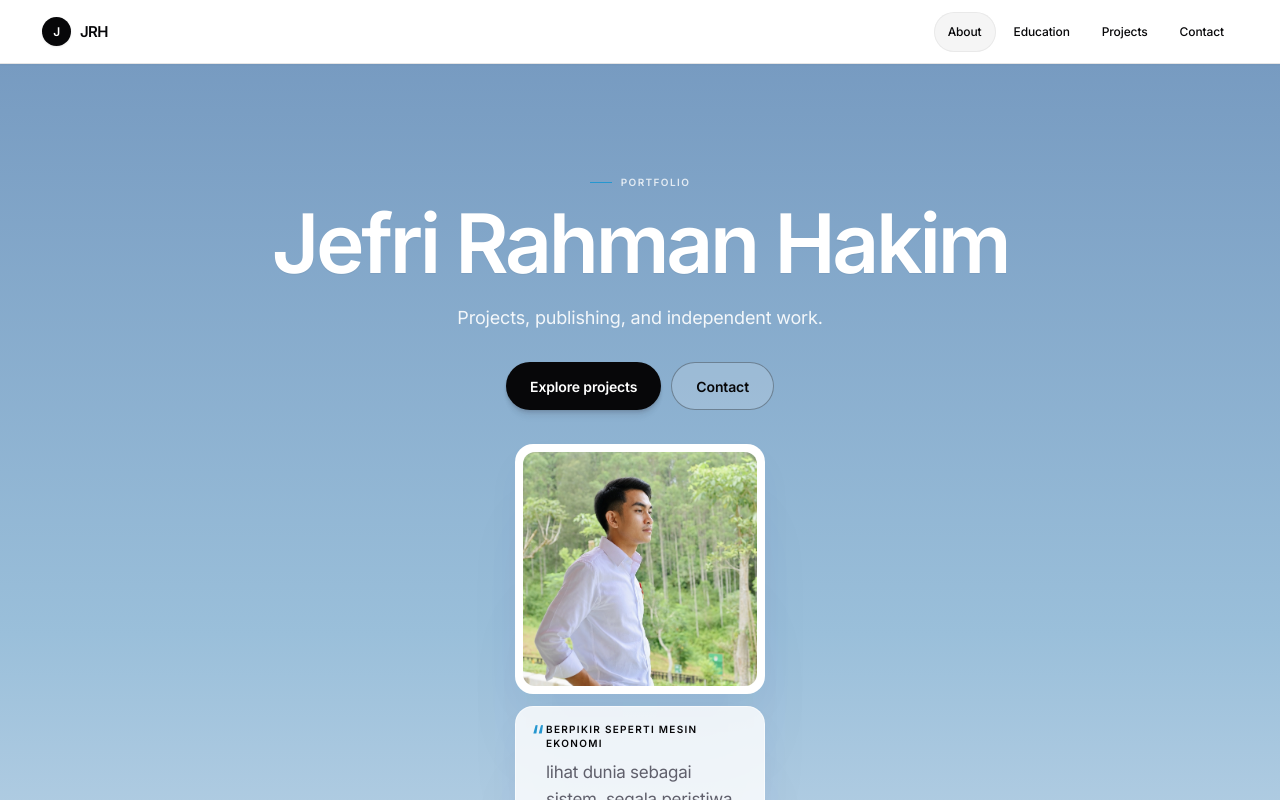
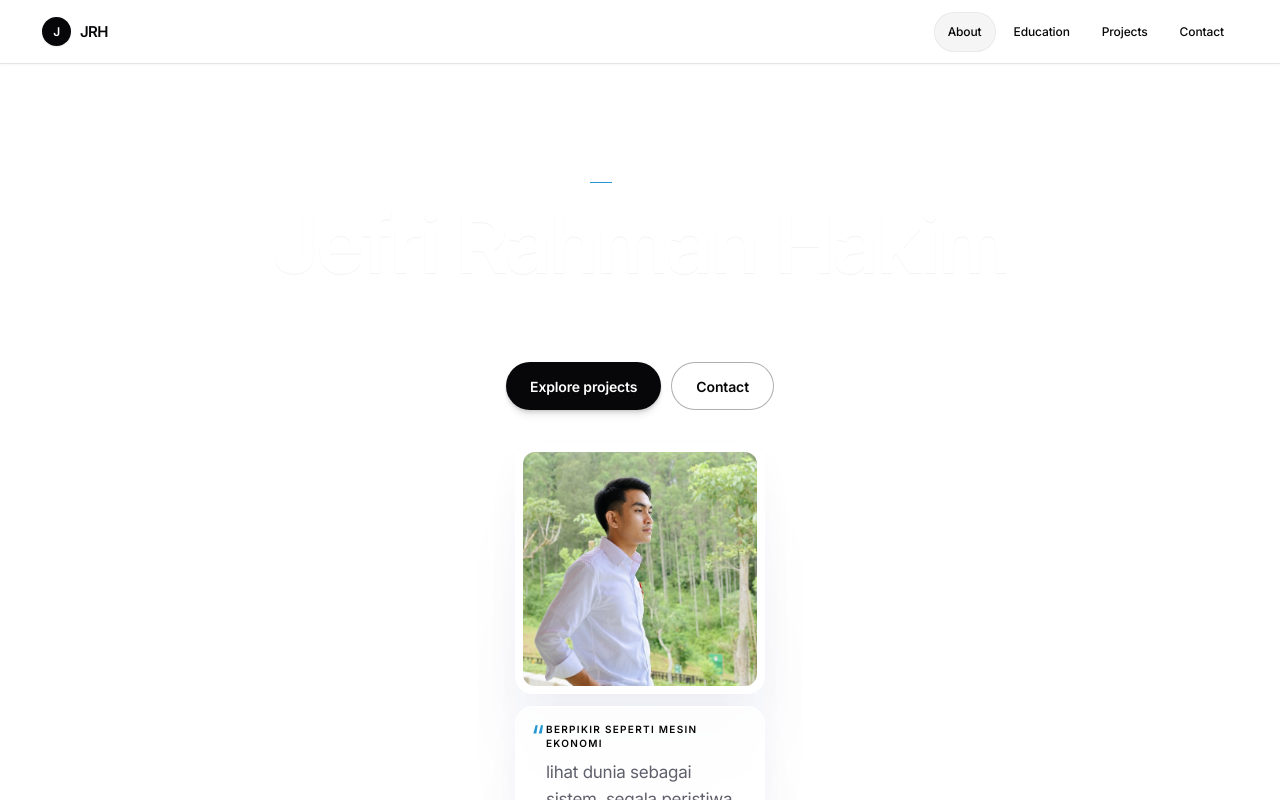
Before and after one commit to LionerHakim/JRHs, a React (Vite) app: page / in a window 1280 px wide. Shown: the top 800 px of the page. Built offline with nearby package versions, Linux system fonts and the light colour scheme.

Commit message:
remove hero gradient for universal white background

```diff
--- a/src/index.css
+++ b/src/index.css
@@ -553,7 +553,7 @@ body, button, input, select, textarea { font-family: var(--font-sans); }
   align-content: center;
   gap: 30px;
   padding: clamp(72px, 9vw, 112px) max(var(--page-gutter), calc((100vw - 1200px) / 2)) clamp(76px, 9vw, 112px);
-  background: linear-gradient(180deg, #779bc1 0%, #9abfda 58%, #cbdcec 100%);
+  background: var(--paper);
   border-top: 0;
   text-align: center;
 }
```
